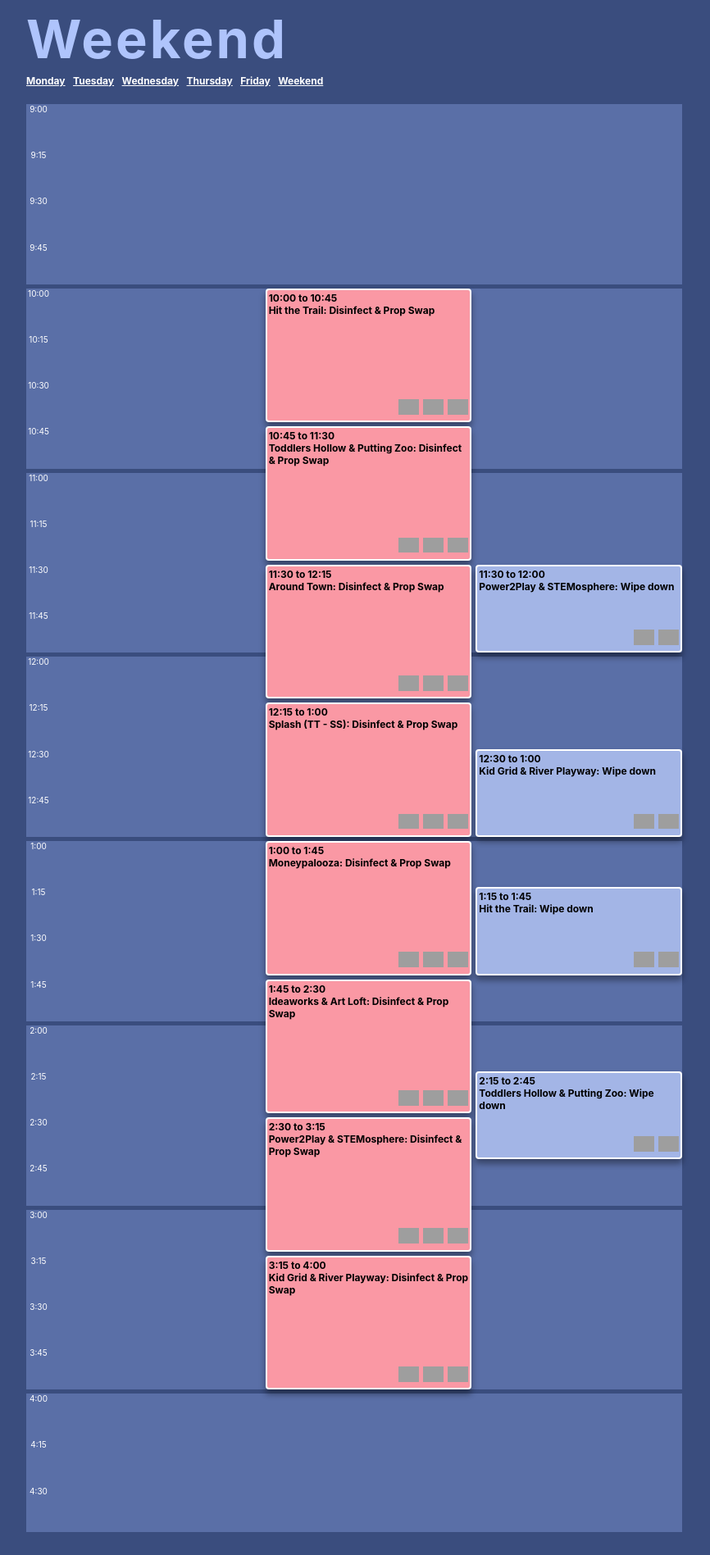
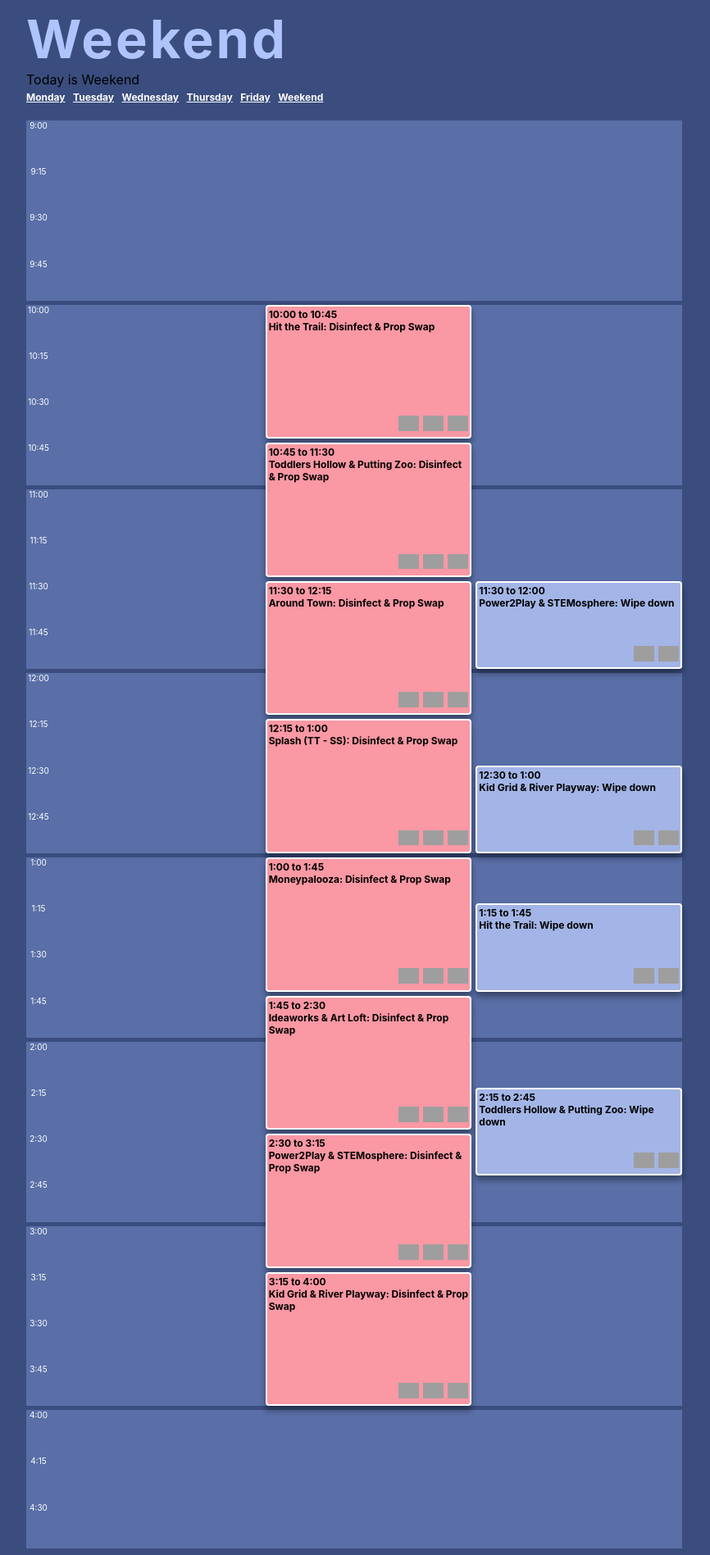
Before and after one commit to UnicycleDumpTruck/skdout, a Jekyll site: the page built from today.markdown, in a window 1280 px wide, cut to the strip 0-1897 px from the top of the page. Shown: the whole strip at 82% size, without its empty margins (208-1074 px from the left). Built offline with Jekyll 4.4.1, drawn with Linux system fonts in a browser that asks for light colours; grey boxes are pictures that could not be loaded.

Commit message:
added today is under title

```diff
--- a/_layouts/today_tasks.html
+++ b/_layouts/today_tasks.html
@@ -22,6 +22,7 @@
             var n = d.getDay();
             var today = 'Weekend'; //weekdays[n];
             document.getElementById("page_title").innerHTML = today;
+            document.getElementById("today_is").innerHTML = "Today is " + today;
 
             for(var j = 0; j < weekdays.length; j++) {
                 var divsToHide = document.getElementsByClassName(weekdays[j]); //divsToHide is an array
@@ -43,6 +44,7 @@
     <div class="body_container">
         <div class="title_nav_container">
             <div class="page_title" id="page_title"></div>
+            <div class="today_is" id="today_is"></div>
             <div class="nav_container">
                 <a class="day_link" href="/sked/monday">Monday</a>
                 <a class="day_link" href="/sked/tuesday">Tuesday</a>
```
